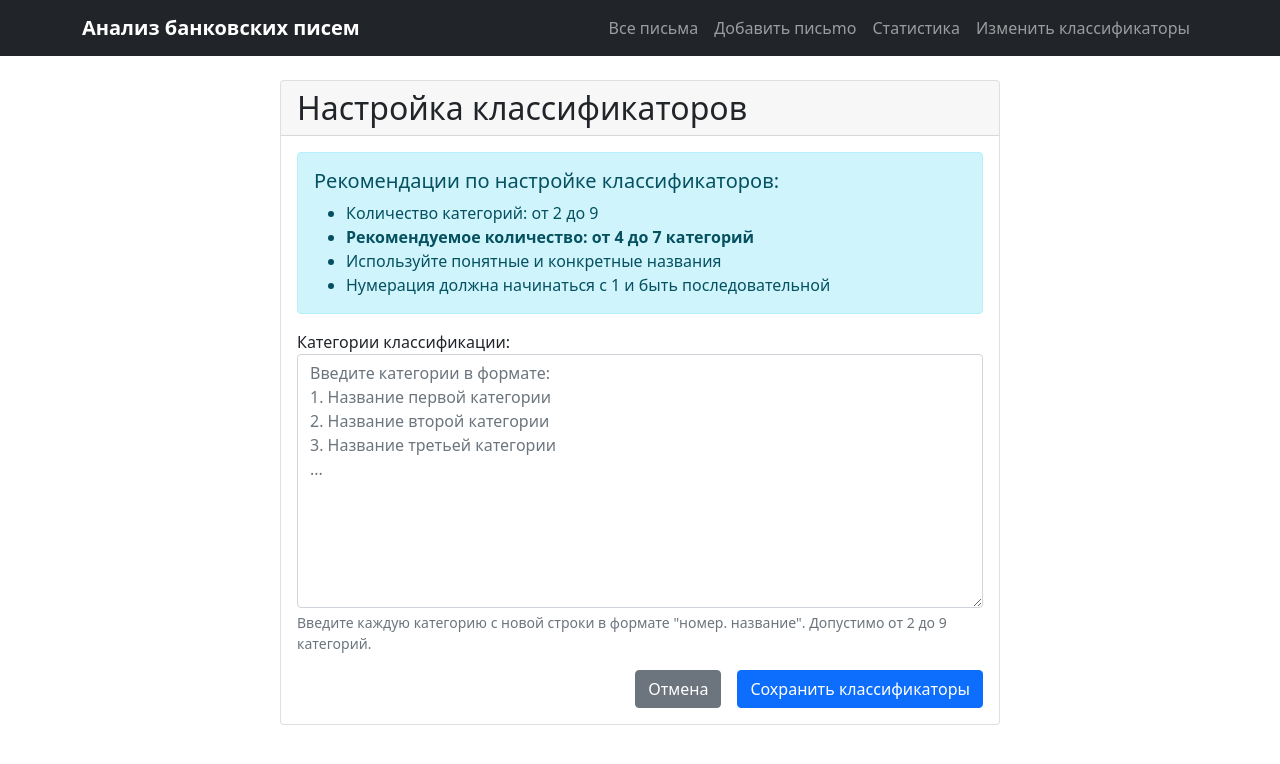
After one commit to Sparky324/AI_mail_analyze, a Django app: page /classification-settings/ in a window 1280 px wide. The commit adds this page. Shown: the top 764 px of the page. Run offline with Django 5.2, Linux system fonts and the light colour scheme; data that the repository does not hold is empty.

Commit message:
Added possibility to make custom classification categories

```diff
--- a/bank_letters/forms.py
+++ b/bank_letters/forms.py
@@ -1,5 +1,6 @@
 from django import forms
 from .models import Letter
+from .models import ClassificationCategory
 
 class LetterUploadForm(forms.ModelForm):
     class Meta:
@@ -25,3 +26,54 @@ class LetterUploadForm(forms.ModelForm):
             'subject': 'Введите тему письма',
             'original_text': 'Вставьте текст письма для анализа',
         }
+
+
+class ClassificationCategoryForm(forms.ModelForm):
+    class Meta:
+        model = ClassificationCategory
+        fields = ['number', 'name', 'description']
+
+
+class ClassificationCategoriesForm(forms.Form):
+    """Форма для множественного ввода категорий"""
+    categories = forms.CharField(
+        widget=forms.Textarea(attrs={
+            'rows': 10,
+            'placeholder': 'Введите категории в формате:\n1. Название первой категории\n2. Название второй категории\n3. Название третьей категории\n...',
+            'class': 'form-control'
+        }),
+        label='Категории классификации',
+        help_text='Введите каждую категорию с новой строки в формате "номер. название". Допустимо от 2 до 9 категорий.'
+    )
+
+    def clean_categories(self):
+        categories_text = self.cleaned_data['categories']
+        lines = [line.strip() for line in categories_text.split('\n') if line.strip()]
+
+        if len(lines) < 2:
+            raise forms.ValidationError("Должно быть не менее 2 категорий")
+        if len(lines) > 9:
+            raise forms.ValidationError("Должно быть не более 9 категорий")
+
+        categories = []
+        for line in lines:
+            # Парсим строки вида "1. Название категории"
+            if '.' in line:
+                parts = line.split('.', 1)
+                try:
+                    number = int(parts[0].strip())
+                    name = parts[1].strip()
+                    if not name:
+                        raise forms.ValidationError(f"Название категории не может быть пустым для номера {number}")
+                    categories.append((number, name))
+                except (ValueError, IndexError):
+                    raise forms.ValidationError(f"Неверный формат строки: {line}. Используйте формат 'номер. название'")
+            else:
+                raise forms.ValidationError(f"Неверный формат строки: {line}. Используйте формат 'номер. название'")
+
+        # Проверяем уникальность номеров
+        numbers = [cat[0] for cat in categories]
+        if len(numbers) != len(set(numbers)):
+            raise forms.ValidationError("Номера категорий должны быть уникальными")
+
+        return categories
--- a/bank_letters/templates/base.html
+++ b/bank_letters/templates/base.html
@@ -28,8 +28,9 @@
             </a>
             <div class="navbar-nav">
                 <a class="nav-link" href="{% url 'letter_list' %}">Все письма</a>
-                <a class="nav-link" href="{% url 'upload_letter' %}">Добавить письмо</a>
+                <a class="nav-link" href="{% url 'upload_letter' %}">Добавить письmo</a>
                 <a class="nav-link" href="{% url 'letter_statistics' %}">Статистика</a>
+                <a class="nav-link" href="{% url 'classification_settings' %}">Изменить классификаторы</a>
             </div>
         </div>
     </nav>
--- /dev/null
+++ b/bank_letters/templates/classification_settings.html
@@ -0,0 +1,75 @@
+{% extends 'base.html' %}
+
+{% block content %}
+<div class="container">
+    <div class="row justify-content-center">
+        <div class="col-md-8">
+            <div class="card">
+                <div class="card-header">
+                    <h2 class="mb-0">Настройка классификаторов</h2>
+                </div>
+                <div class="card-body">
+                    {% if messages %}
+                        {% for message in messages %}
+                            <div class="alert alert-{{ message.tags }}">{{ message }}</div>
+                        {% endfor %}
+                    {% endif %}
+
+                    <div class="alert alert-info">
+                        <h5>Рекомендации по настройке классификаторов:</h5>
+                        <ul class="mb-0">
+                            <li>Количество категорий: от 2 до 9</li>
+                            <li><strong>Рекомендуемое количество: от 4 до 7 категорий</strong></li>
+                            <li>Используйте понятные и конкретные названия</li>
+                            <li>Нумерация должна начинаться с 1 и быть последовательной</li>
+                        </ul>
+                    </div>
+
+                    {% if custom_categories %}
+                    <div class="mb-4">
+                        <h5>Текущие категории:</h5>
+                        <ul class="list-group">
+                            {% for category in custom_categories %}
+                            <li class="list-group-item">
+                                <strong>{{ category.number }}.</strong> {{ category.name }}
+                                {% if category.description %}
+                                <br><small class="text-muted">{{ category.description }}</small>
+                                {% endif %}
+                            </li>
+                            {% endfor %}
+                        </ul>
+                    </div>
+                    {% endif %}
+
+                    {% if has_existing_data %}
+                    <div class="alert alert-warning">
+                        <strong>Внимание!</strong> При изменении классификаторов все существующие
+                        результаты анализа будут удалены, а письма помечены для повторного анализа.
+                    </div>
+                    {% endif %}
+
+                    <form method="post">
+                        {% csrf_token %}
+
+                        <div class="mb-3">
+                            {{ form.categories.label_tag }}
+                            {{ form.categories }}
+                            {% if form.categories.help_text %}
+                                <div class="form-text">{{ form.categories.help_text }}</div>
+                            {% endif %}
+                            {% if form.categories.errors %}
+                                <div class="alert alert-danger">{{ form.categories.errors }}</div>
+                            {% endif %}
+                        </div>
+
+                        <div class="d-grid gap-2 d-md-flex justify-content-md-end">
+                            <a href="{% url 'letter_list' %}" class="btn btn-secondary me-md-2">Отмена</a>
+                            <button type="submit" class="btn btn-primary">Сохранить классификаторы</button>
+                        </div>
+                    </form>
+                </div>
+            </div>
+        </div>
+    </div>
+</div>
+{% endblock %}
--- a/bank_letters/urls.py
+++ b/bank_letters/urls.py
@@ -11,4 +11,6 @@ urlpatterns = [
     path('letter/<int:letter_id>/', views.letter_detail, name='letter_detail'),
     path('letter/<int:letter_id>/update-status/', views.update_letter_status, name='update_letter_status'),
     path('statistics/', views.get_letter_statistics, name='letter_statistics'),
+    path('classification-settings/', views.classification_settings, name='classification_settings'),
+    path('classification-settings/confirm/', views.confirm_classification_change, name='confirm_classification_change'),
 ]
--- a/bank_letters/views.py
+++ b/bank_letters/views.py
@@ -2,12 +2,125 @@
 from django.shortcuts import render, redirect, get_object_or_404
 from django.http import JsonResponse
 from django.utils import timezone
+from django.contrib import messages
+from django.db import transaction
 from datetime import timedelta
-from .forms import LetterUploadForm
-from .models import Letter, AnalysisResult, GeneratedResponse
+from .forms import ClassificationCategoriesForm
+from .models import Letter, AnalysisResult, GeneratedResponse, ClassificationCategory
 from .services.llm_client import LLMClient
 
 
+def classification_settings(request):
+    """Настройка классификаторов"""
+    custom_categories = ClassificationCategory.objects.filter(is_active=True).order_by('number')
+
+    if request.method == 'POST':
+        form = ClassificationCategoriesForm(request.POST)
+        if form.is_valid():
+            categories_data = form.cleaned_data['categories']
+
+            # Предупреждение о потере данных
+            if Letter.objects.exclude(classification__isnull=True).exists() or AnalysisResult.objects.exists():
+                messages.warning(request,
+                                 "Внимание! Все существующие результаты анализа писем будут удалены, "
+                                 "так как изменятся категории классификации. Это необходимо для "
+                                 "предотвращения конфликта данных."
+                                 )
+                # Сохраняем данные в сессии для подтверждения
+                request.session['pending_categories'] = categories_data
+                return redirect('confirm_classification_change')
+
+            # Если нет существующих данных, сразу применяем изменения
+            return apply_classification_changes(request, categories_data)
+    else:
+        # Заполняем форму существующими категориями
+        initial_text = ""
+        for category in custom_categories:
+            initial_text += f"{category.number}. {category.name}\n"
+        form = ClassificationCategoriesForm(initial={'categories': initial_text})
+
+    context = {
+        'form': form,
+        'custom_categories': custom_categories,
+        'has_existing_data': Letter.objects.exclude(
+            classification__isnull=True).exists() or AnalysisResult.objects.exists(),
+    }
+    return render(request, 'classification_settings.html', context)
+
+
+def confirm_classification_change(request):
+    """Подтверждение изменения классификаторов с удалением данных"""
+    if 'pending_categories' not in request.session:
+        return redirect('classification_settings')
+
+    categories_data = request.session['pending_categories']
+
+    if request.method == 'POST':
+        if 'confirm' in request.POST:
+            return apply_classification_changes(request, categories_data)
+        else:
+            # Отмена - очищаем сессию и возвращаем к настройкам
+            del request.session['pending_categories']
+            return redirect('classification_settings')
+
+    # Подсчет данных для удаления
+    letters_count = Letter.objects.exclude(classification__isnull=True).count()
+    analysis_count = AnalysisResult.objects.count()
+    responses_count = GeneratedResponse.objects.count()
+
+    context = {
+        'letters_count': letters_count,
+        'analysis_count': analysis_count,
+        'responses_count': responses_count,
+        'new_categories': categories_data,
+    }
+    return render(request, 'confirm_classification_change.html', context)
+
+
+def apply_classification_changes(request, categories_data):
+    """Применение изменений классификаторов"""
+    try:
+        with transaction.atomic():
+            # Деактивируем старые категории
+            ClassificationCategory.objects.filter(is_active=True).update(is_active=False)
+
+            # Создаем новые категории
+            for number, name in categories_data:
+                ClassificationCategory.objects.create(
+                    number=number,
+                    name=name,
+                    is_active=True
+                )
+
+            # Удаляем все данные анализа
+            AnalysisResult.objects.all().delete()
+            GeneratedResponse.objects.all().delete()
+
+            # Сбрасываем классификацию у всех писем
+            Letter.objects.all().update(
+                classification=None,
+                summary='',
+                criticality_level=None,
+                response_style=None,
+                processing_time_hours=None,
+                sla_deadline=None,
+                final_response='',
+                status='new'
+            )
+
+            messages.success(request, "Классификаторы успешно обновлены! Все письма помечены для повторного анализа.")
+
+            # Очищаем сессию
+            if 'pending_categories' in request.session:
+                del request.session['pending_categories']
+
+    except Exception as e:
+        messages.error(request, f"Ошибка при обновлении классификаторов: {str(e)}")
+
+    return redirect('classification_settings')
+
+
+# Обновим letter_list для использования кастомных категорий
 def letter_list(request):
     """Главная страница - список всех писем"""
     # Базовый queryset
@@ -51,12 +164,12 @@ def letter_list(request):
 
     # Получаем текстовые представления для отображения
     status_choices = dict(Letter.STATUS_CHOICES)
-    classification_choices = dict(Letter.CLASSIFICATION_CHOICES)
+    classification_choices = Letter.get_classification_choices()  # Используем метод модели
 
     context = {
         'letters': letters,
         'status_choices': status_choices.items(),
-        'classification_choices': classification_choices.items(),
+        'classification_choices': classification_choices,
         'now': timezone.now(),  # для сравнения с дедлайнами
         'time_threshold': time_threshold,  # для отображения в шаблоне
     }
```
Also changed, not shown: bank_letters/models.py (+57 -4 lines), bank_letters/templates/confirm_classification_change.html (added, +43 -0 lines).
